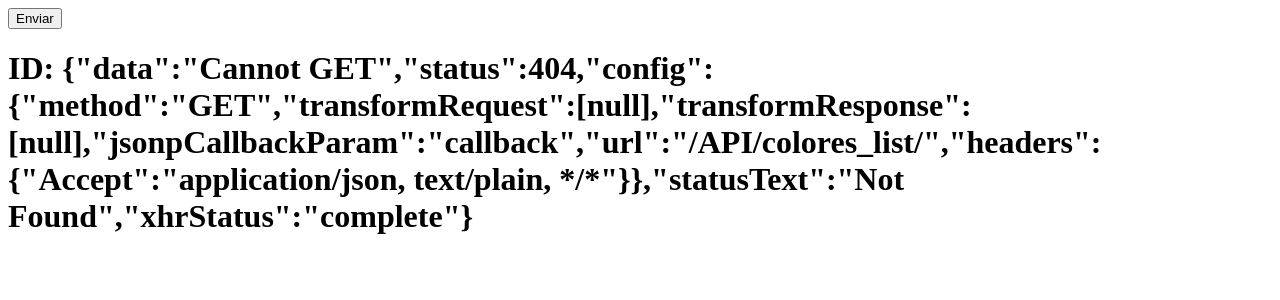
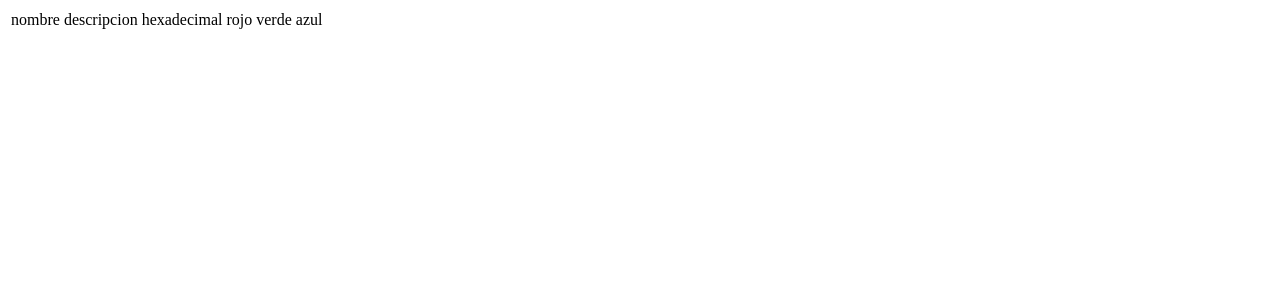
Before and after one commit to LopsanAMO/Colores, a Django app: template templates/index.html in a window 1280 px wide. Shown: the top 300 px of the page. Run offline with Django 3.2, Linux system fonts and the light colour scheme; the template is opened without the code that fills it, so the values that code supplies are empty; parts of the project's set-up code (start-up, migrations or seed data) failed here and were passed over; some libraries are stand-ins or nearby versions.

Commit message:
termine mi ejemplo de consumo de APIs con Angular

```diff
--- a/static/js/app.js
+++ b/static/js/app.js
@@ -1,31 +1,28 @@
 (function ($scope,$http){
      var app = angular.module('usuario_serv', []);
         app.controller('serviciosController', function($scope,$http) {
-        this.nombres = [];
-        this.thing = [];
-        this.thing = $http.get("/API/colores_list/")
+
+        this.diccs = $http.get("/API/colores_list/?format=json")
           .then(function(response) {
-              var nombres = [];
-              console.log(response.data.length);
+              var diccionarios = [];
+              var dicaux = {};
               cantidad = response.data.length;
               for (i = 0; i < cantidad; i++) {
-                  nombres.push(response.data[i].name);
+                  dicaux.nombre = response.data[i].name;
+                  dicaux.descripcion = response.data[i].description;
+                  dicaux.hexadeciamal = response.data[i].hexadecimal;
+                  dicaux.rojo = response.data[i].red;
+                  dicaux.verde = response.data[i].green;
+                  dicaux.azul = response.data[i].blue;
+
+
+                  diccionarios[i]=dicaux;
+                  dicaux = {};
               }
-              //console.log(hola);
-              for (j = 0; j < cantidad; j++) {
-                  console.log(nombres[j]);
-              }
-              console.log(nombres);
-              return nombres;
+              console.log(diccionarios[0]);
+              return diccionarios;
           });
-          console.log("algo");
-          console.log(this.thing);
-        function extraerx2(){
-
-            }
-
-        this.nombres=extraerx2();
-        console.log("hola");
-        console.log(this.nombres);
+          console.log("hola");
+          console.log(this.diccs.$$state.value);
       });
   })();
--- a/templates/index.html
+++ b/templates/index.html
@@ -17,16 +17,56 @@
 </head>
 <body ng-app="usuario_serv">
   <div ng-controller="serviciosController as serv">
-    <button id="boton "ng-click="extraerx2()">Enviar</button>
-    {% verbatim %}
-    <h1>ID: {{serv.thing.$$state.value}}</h1>
+      {% verbatim %}
 
-    <ul>
-      <li ng-repeat="id in serv.ids">
-        {{id}}
-      </li>
-    <ul>
-        {% endverbatim %}
+      <table >
+         <thead >
+             <tr>
+                <td>
+                    nombre
+                </td>
+                <td>
+                    descripcion
+                </td>
+                <td>
+                    hexadecimal
+                </td>
+                <td>
+                    rojo
+                </td>
+                <td>
+                    verde
+                </td>
+                <td>
+                    azul
+                </td>
+             </tr>
+         </thead>
+         <tbody ng-repeat="diccionario in serv.diccs.$$state.value">
+             <tr>
+                 <td>
+                    {{diccionario.nombre}}
+                 </td>
+                 <td>
+                    {{diccionario.descripcion}}
+                 </td>
+                 <td>
+                    {{diccionario.hexadeciamal}}
+                 </td>
+                 <td>
+                    {{diccionario.rojo}}
+                 </td>
+                 <td>
+                    {{diccionario.verde}}
+                 </td>
+                 <td>
+                    {{diccionario.azul}}
+                 </td>
+             </tr>
+         </tbody>
+
+      </table>
+      {% endverbatim %}
   </div>
 </body>
 </html>
```
